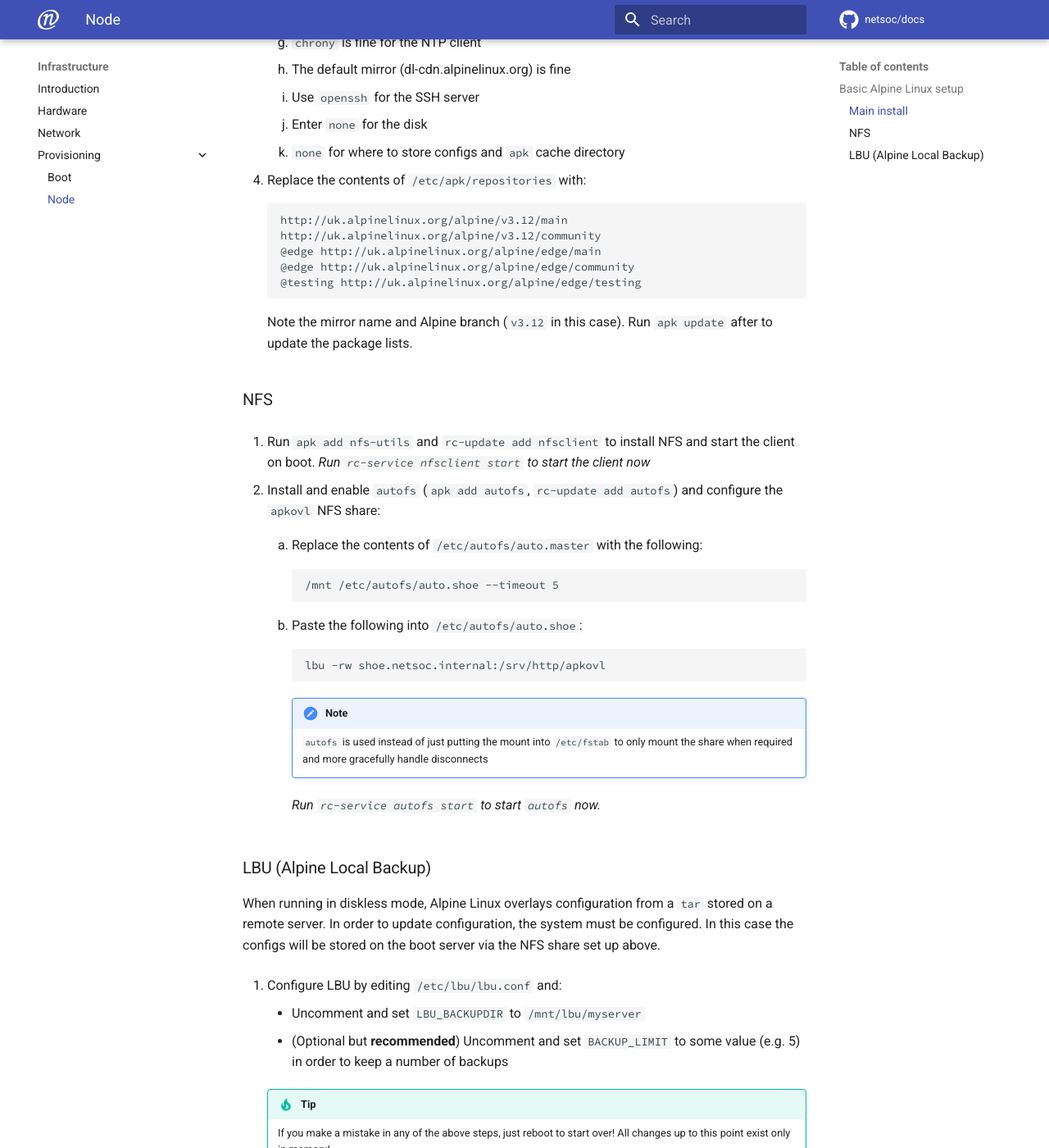
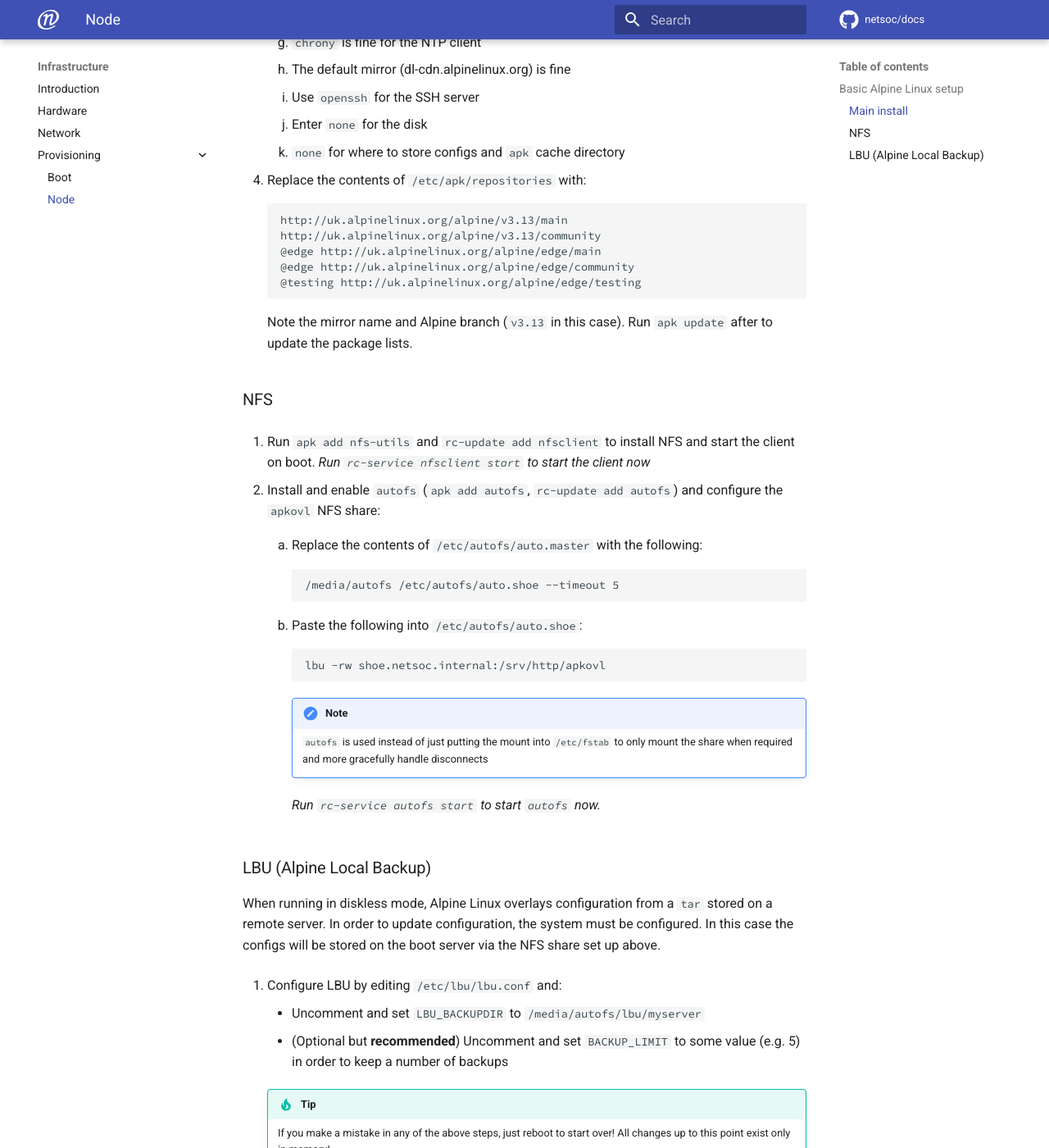
Before and after one commit to netsoc/docs, an MkDocs documentation site: the page built from docs/infrastructure/provisioning/node.md, in a window 1280 px wide and 1400 px high, scrolled down 1204 px. Shown: the whole window at 82% size. Built offline with MkDocs 1.6.1 and Material for MkDocs 9.7.7, drawn with Linux system fonts in a browser that asks for light colours; comment, search, counter and statistics services are not loaded.

Commit message:
Update netsoc/infrastructure documentation (9293c44b)

````diff
--- a/docs/infrastructure/provisioning/node.md
+++ b/docs/infrastructure/provisioning/node.md
@@ -50,14 +50,14 @@ Make sure the server to be provisioned is set to UEFI mode and boot over PXE
 
 5. Replace the contents of `/etc/apk/repositories` with:
     ```
-    http://uk.alpinelinux.org/alpine/v3.12/main
-    http://uk.alpinelinux.org/alpine/v3.12/community
+    http://uk.alpinelinux.org/alpine/v3.13/main
+    http://uk.alpinelinux.org/alpine/v3.13/community
     @edge http://uk.alpinelinux.org/alpine/edge/main
     @edge http://uk.alpinelinux.org/alpine/edge/community
     @testing http://uk.alpinelinux.org/alpine/edge/testing
     ```
 
-    Note the mirror name and Alpine branch (`v3.12` in this case). Run
+    Note the mirror name and Alpine branch (`v3.13` in this case). Run
     `apk update` after to update the package lists.
 
 ### NFS
@@ -72,7 +72,7 @@ Make sure the server to be provisioned is set to UEFI mode and boot over PXE
     1. Replace the contents of `/etc/autofs/auto.master` with the following:
 
         ```
-        /mnt /etc/autofs/auto.shoe --timeout 5
+        /media/autofs /etc/autofs/auto.shoe --timeout 5
         ```
 
     2. Paste the following into `/etc/autofs/auto.shoe`:
@@ -97,7 +97,7 @@ boot server via the NFS share set up above.
 
 1. Configure LBU by editing `/etc/lbu/lbu.conf` and:
 
-    - Uncomment and set `LBU_BACKUPDIR` to `/mnt/lbu/myserver`
+    - Uncomment and set `LBU_BACKUPDIR` to `/media/autofs/lbu/myserver`
     - (Optional but **recommended**) Uncomment and set `BACKUP_LIMIT` to some
     value (e.g. 5) in order to keep a number of backups
 
````
Also changed, not shown: docs/infrastructure/provisioning/boot.md (+12 -0 lines).
